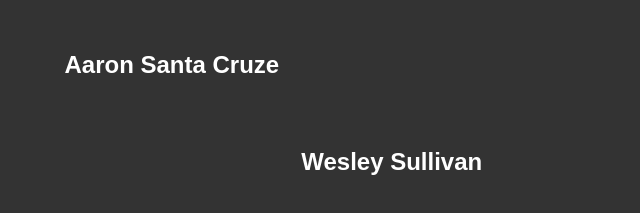
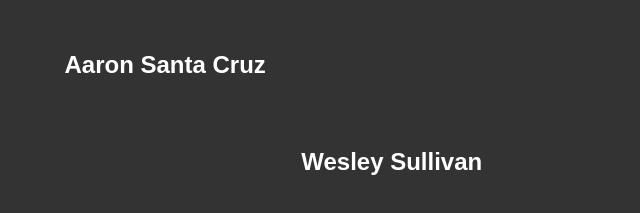
Before and after one commit to alecSull/EasyMLH, a plain HTML site: page about.html in a window 1280 px wide. Shown: the part 225-438 px from the top of the page, 53-693 px from the left. Drawn offline with Linux system fonts and the light colour scheme.

Commit message:
Fix my name

```diff
--- a/about.html
+++ b/about.html
@@ -32,7 +32,7 @@
     <div class="twoColumn">
         <div class="leftBio">
             <h2>
-                Aaron Santa Cruze
+                Aaron Santa Cruz
             </h2>
         </div>
     </div>
```
